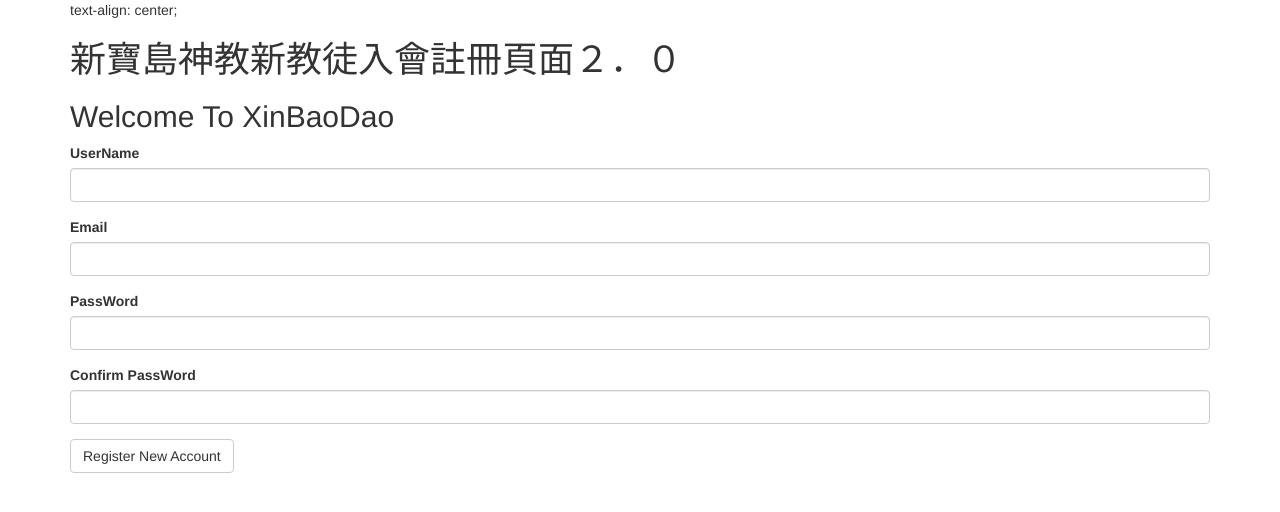
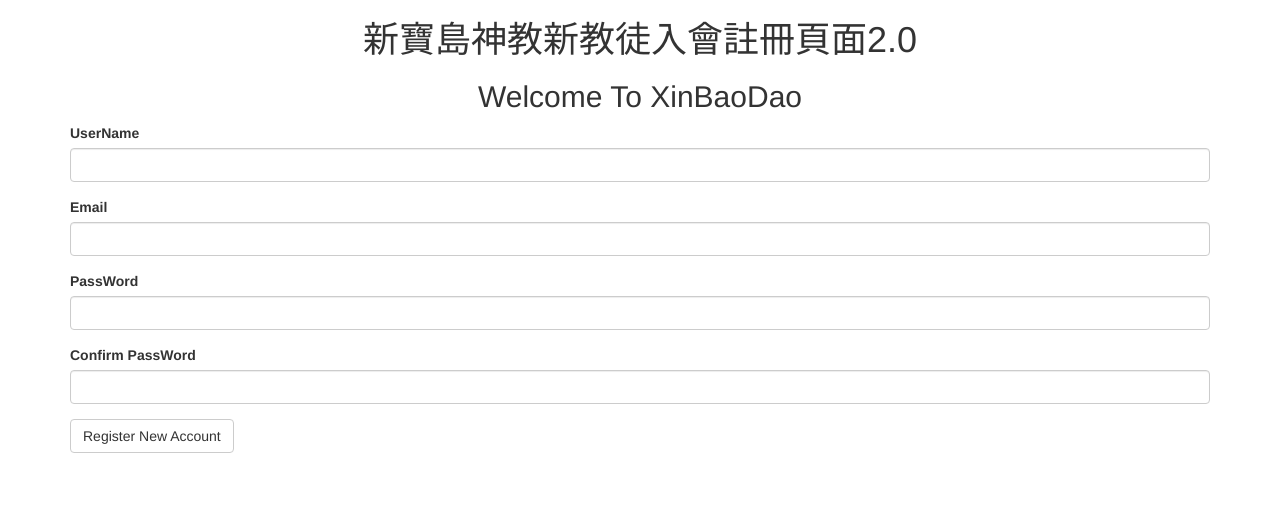
Before and after one commit to Depeshubela/-Learn_Data-Python_Flask_PostgreSQL, a Flask app: page /register in a window 1280 px wide. Shown: the top 512 px of the page. Run offline with Flask 2, Linux system fonts and the light colour scheme; some libraries are stand-ins or nearby versions.

Commit message:
make it better

```diff
--- a/app_blog/templates/author/mail/welcome.html
+++ b/app_blog/templates/author/mail/welcome.html
@@ -1,3 +1,5 @@
-<br><br><br><br><br><br><br><br><span style="font-size:2cm;">恭喜你成為新寶島神教的一員，匪類</span>
-
+<br><br>
+<h1 style="font-size:1cm;text-align:center;">恭喜你成為新寶島神教的一員，匪類</h1>
+<h1 style="text-align:center;">
 <iframe width="560" height="315" src="https://www.youtube.com/embed/LIlZCmETvsY?rel=0&amp;autoplay=1&loop=1" title="YouTube video player" frameborder="0" allow="accelerometer; autoplay; clipboard-write; encrypted-media; gyroscope; picture-in-picture" allowfullscreen></iframe>
+</h1>
--- a/app_blog/templates/author/register.html
+++ b/app_blog/templates/author/register.html
@@ -2,9 +2,9 @@
 {% import "bootstrap/wtf.html" as wtf %}
 {% block title %}Reister Page{% endblock title %}
 {% block content %}
-<div class="container"> text-align: center;
-    <h1>新寶島神教新教徒入會註冊頁面２．０</h1>
-    <h2>Welcome To XinBaoDao</h2>
+<div class="container">
+    <h1 style="text-align:center;">新寶島神教新教徒入會註冊頁面2.0</h1>
+    <h2 style="text-align:center;">Welcome To XinBaoDao</h2>
     {{ wtf.quick_form(form) }}
 </div>
 {% endblock content%}
```
